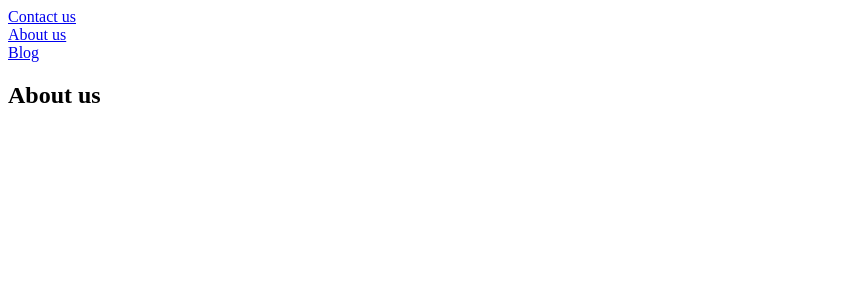
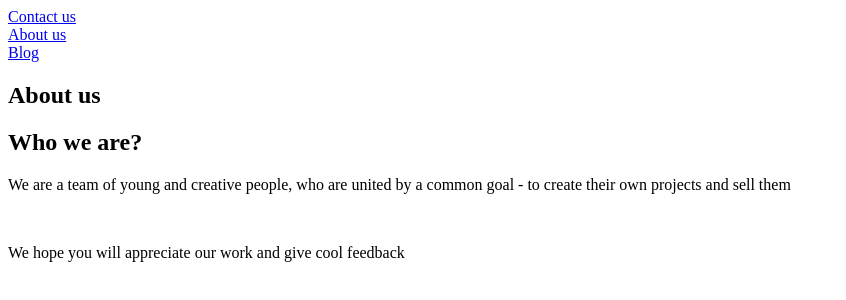
Before and after one commit to julichk/index.html, a plain HTML site: page index.html in a window 1280 px wide. Shown: the whole page, without its empty margins (0-846 px from the left). Drawn offline with Linux system fonts and the light colour scheme.

Commit message:
h+section

```diff
--- a/index.html
+++ b/index.html
@@ -12,5 +12,15 @@
     <nav><a href="index.html">Blog</a></nav>
 
     <h1>About us</h1>
+
+    <section>
+        <h2>Who we are?</h2>
+        <p>We are a team of young and creative people,
+            who are united by a common goal - to create their own
+            projects and sell them</p>
+            <br/>
+        <p>We hope you will appreciate our
+            work and give cool feedback</p>
+    </section>
 </body>
 </html>
```
